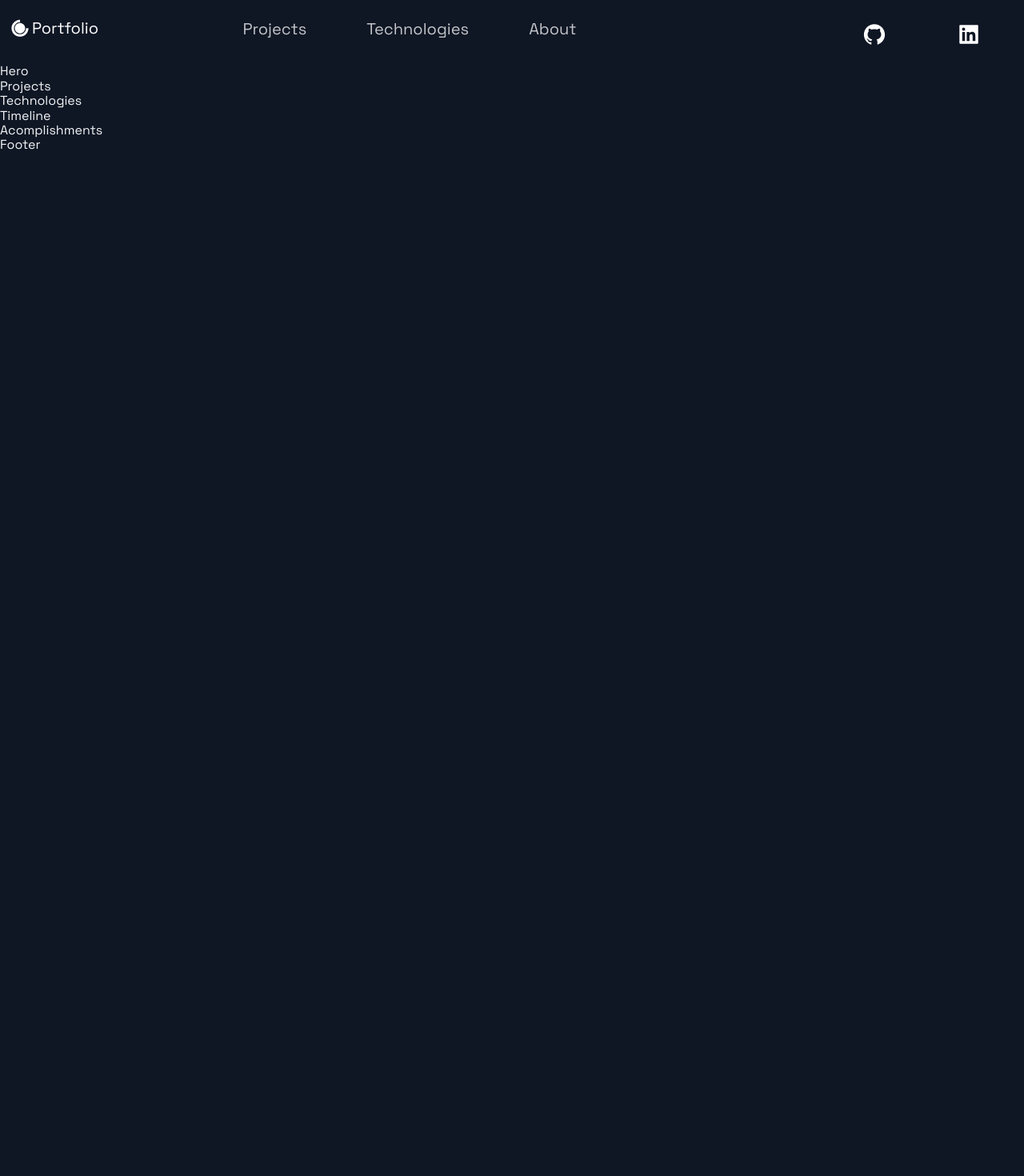
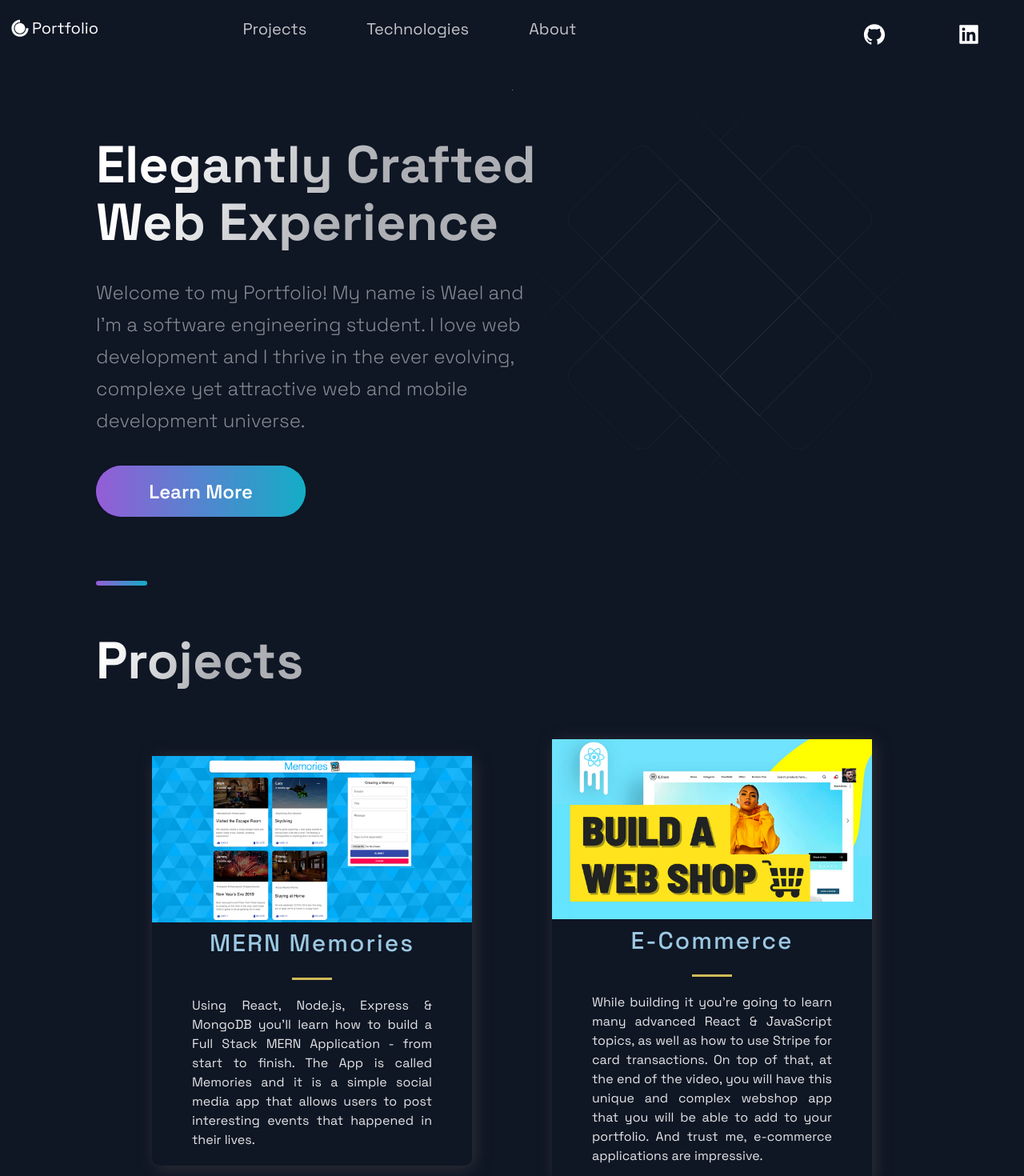
Before and after one commit to WaelYoussfi/personal-nextJs-portfolio, a Next.js app: page / in a window 1280 px wide. Shown: the top 1470 px of the page at 80% size. Before the commit the page ends 800 px from the top, so only its background shows below. Built offline with nearby package versions, Linux system fonts and the light colour scheme.

Commit message:
projects section implemented

```diff
--- a/src/components/Hero/Hero.js
+++ b/src/components/Hero/Hero.js
@@ -1,13 +1,34 @@
-import React from 'react';
+import React from "react";
 
-import { Section, SectionText, SectionTitle } from '../../styles/GlobalComponents';
-import Button from '../../styles/GlobalComponents/Button';
-import { LeftSection } from './HeroStyles';
+import {
+  Section,
+  SectionText,
+  SectionTitle,
+} from "../../styles/GlobalComponents";
+import Button from "../../styles/GlobalComponents/Button";
+import { LeftSection } from "./HeroStyles";
 
 const Hero = (props) => (
-  <div>
-    Hero
-  </div>
+  <Section raw nopadding>
+    <LeftSection>
+      <SectionTitle main center>
+        Elegantly Crafted <br />
+        Web Experience
+      </SectionTitle>
+      <SectionText>
+        Welcome to my Portfolio! My name is Wael and I'm a software engineering
+        student. I love web development and I thrive in the ever evolving,
+        complexe yet attractive web and mobile development universe.
+      </SectionText>
+      <Button
+        onClick={() =>
+          (window.location = "https://www.linkedin.com/in/wyoussfi/")
+        }
+      >
+        Learn More
+      </Button>
+    </LeftSection>
+  </Section>
 );
 
 export default Hero;
--- a/src/components/Projects/Projects.js
+++ b/src/components/Projects/Projects.js
@@ -1,13 +1,42 @@
-import React from 'react';
+import React from "react";
 
-import { BlogCard, CardInfo, ExternalLinks, GridContainer, HeaderThree, Hr, Tag, TagList, TitleContent, UtilityList, Img } from './ProjectsStyles';
-import { Section, SectionDivider, SectionTitle } from '../../styles/GlobalComponents';
-import { projects } from '../../constants/constants';
+import {
+  BlogCard,
+  CardInfo,
+  ExternalLinks,
+  GridContainer,
+  HeaderThree,
+  Hr,
+  Tag,
+  TagList,
+  TitleContent,
+  UtilityList,
+  Img,
+} from "./ProjectsStyles";
+import {
+  Section,
+  SectionDivider,
+  SectionTitle,
+} from "../../styles/GlobalComponents";
+import { projects } from "../../constants/constants";
 
 const Projects = () => (
-  <div>
-    Projects
-  </div>
+  <Section nopadding id="projects">
+    <SectionDivider />
+    <SectionTitle main>Projects</SectionTitle>
+    <GridContainer>
+      {projects.map((project) => (
+        <BlogCard key={project.id}>
+          <Img src={project.image} />
+          <TitleContent>
+            <HeaderThree title>{project.title}</HeaderThree>
+            <Hr />
+          </TitleContent>
+          <CardInfo>{project.description}</CardInfo>
+        </BlogCard>
+      ))}
+    </GridContainer>
+  </Section>
 );
 
 export default Projects;
--- a/src/components/Projects/ProjectsStyles.js
+++ b/src/components/Projects/ProjectsStyles.js
@@ -1,11 +1,11 @@
-import styled from 'styled-components';
+import styled from "styled-components";
 
 export const Img = styled.img`
-  width:100%;
-  height:100%;
+  width: 100%;
+  height: 100%;
   object-fit: cover;
   overflow: hidden;
-`
+`;
 
 export const GridContainer = styled.section`
   display: grid;
@@ -20,8 +20,7 @@ row-gap: 3rem;
     padding: 2rem;
     padding-bottom: 0;
   }
-
-`
+`;
 export const BlogCard = styled.div`
   border-radius: 10px;
   box-shadow: 3px 3px 20px rgba(80, 78, 78, 0.5);
@@ -35,16 +34,14 @@ export const TitleContent = styled.div`
   text-align: center;
   z-index: 20;
   width: 100%;
-
 `;
-
 
 export const HeaderThree = styled.h3`
   font-weight: 500;
   letter-spacing: 2px;
   color: #9cc9e3;
-  padding: .5rem 0;
-  font-size: ${(props) => props.title ? '3rem' : '2rem'};
+  padding: 0.5rem 0;
+  font-size: ${(props) => (props.title ? "3rem" : "2rem")};
 `;
 
 export const Hr = styled.hr`
@@ -59,26 +56,23 @@ export const Intro = styled.div`
   width: 170px;
   margin: 0 auto;
   color: #dce3e7;
-  font-family: 'Droid Serif', serif;
+  font-family: "Droid Serif", serif;
   font-size: 13px;
   font-style: italic;
   line-height: 18px;
 `;
 
-
 export const CardInfo = styled.p`
   width: 100%;
-  padding: 0 50px;
+  padding: 0px 50px 20px 50px;
   color: #e4e6e7;
   font-style: 2rem;
   line-height: 24px;
   text-align: justify;
   @media ${(props) => props.theme.breakpoints.sm} {
-    padding:.3rem
-
+    padding: 0.3rem;
   }
 `;
-
 
 export const UtilityList = styled.ul`
   list-style-type: none;
@@ -89,15 +83,14 @@ export const UtilityList = styled.ul`
 `;
 
 export const ExternalLinks = styled.a`
-color:#d4c0c0;
+  color: #d4c0c0;
   font-size: 1.6rem;
-padding:1rem 1.5rem;
+  padding: 1rem 1.5rem;
   background: #6b3030;
   border-radius: 15px;
   transition: 0.5s;
-&:hover{
+  &:hover {
     background: #801414;
-
   }
 `;
 
@@ -105,8 +98,8 @@ export const TagList = styled.ul`
   display: flex;
   justify-content: space-around;
   padding: 2rem;
-`
+`;
 export const Tag = styled.li`
   color: #d8bfbf;
   font-size: 1.5rem;
-`
+`;
--- a/src/pages/index.js
+++ b/src/pages/index.js
@@ -1,19 +1,19 @@
-import Acomplishments from '../components/Acomplishments/Acomplishments';
-import BgAnimation from '../components/BackgrooundAnimation/BackgroundAnimation';
-import Hero from '../components/Hero/Hero';
-import Projects from '../components/Projects/Projects';
-import Technologies from '../components/Technologies/Technologies';
-import Timeline from '../components/TimeLine/TimeLine';
-import { Layout } from '../layout/Layout';
-import { Section } from '../styles/GlobalComponents';
+import Acomplishments from "../components/Acomplishments/Acomplishments";
+import BgAnimation from "../components/BackgrooundAnimation/BackgroundAnimation";
+import Hero from "../components/Hero/Hero";
+import Projects from "../components/Projects/Projects";
+import Technologies from "../components/Technologies/Technologies";
+import Timeline from "../components/TimeLine/TimeLine";
+import { Layout } from "../layout/Layout";
+import { Section } from "../styles/GlobalComponents";
 
 const Home = () => {
   return (
     <Layout>
-      {/* <Section grid> */}
+      <Section grid>
         <Hero />
-        {/* <BgAnimation /> */}
-      {/* </Section> */}
+        <BgAnimation />
+      </Section>
       <Projects />
       <Technologies />
       <Timeline />
```
Lines whose indentation alone changed are shown as unchanged.
